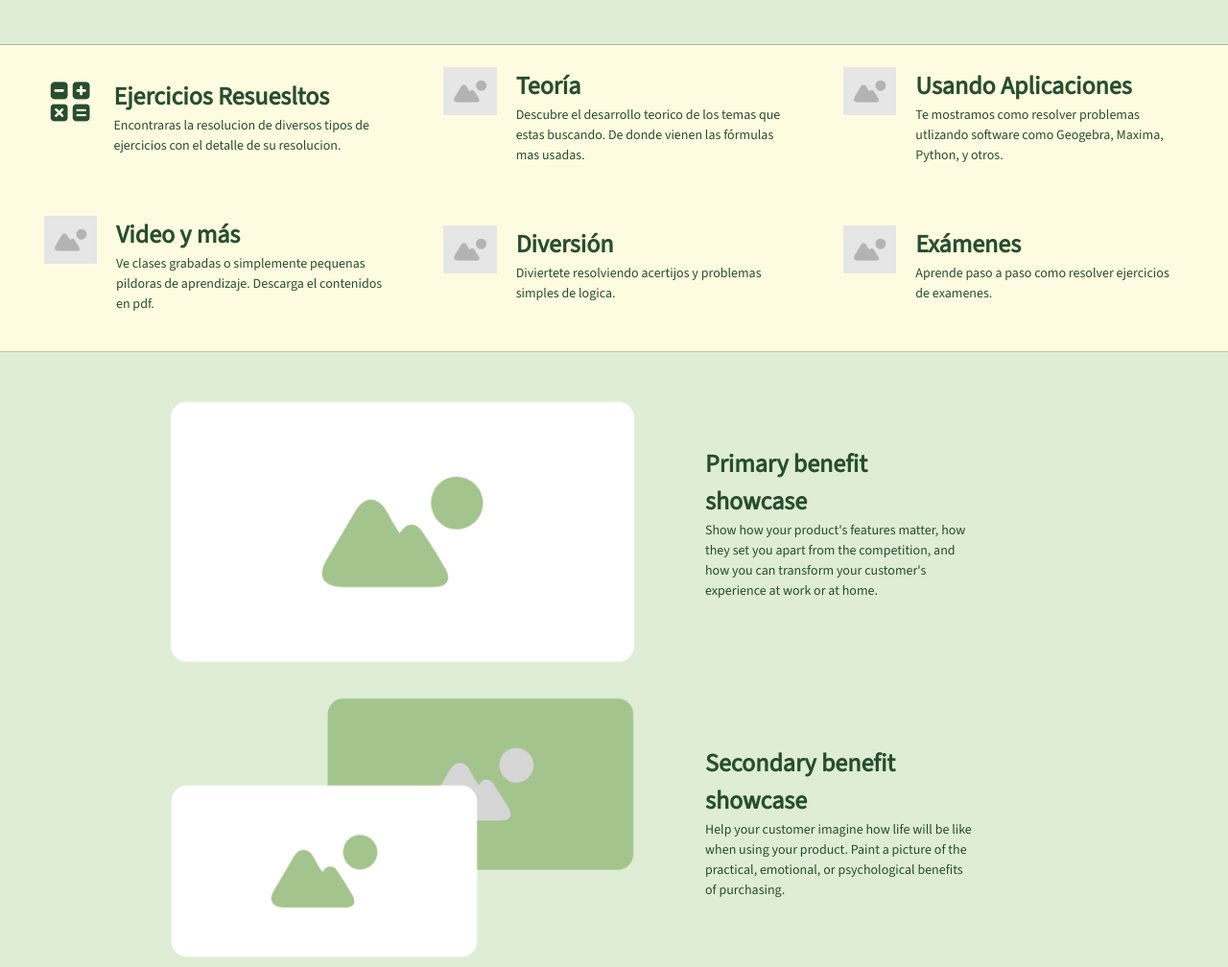
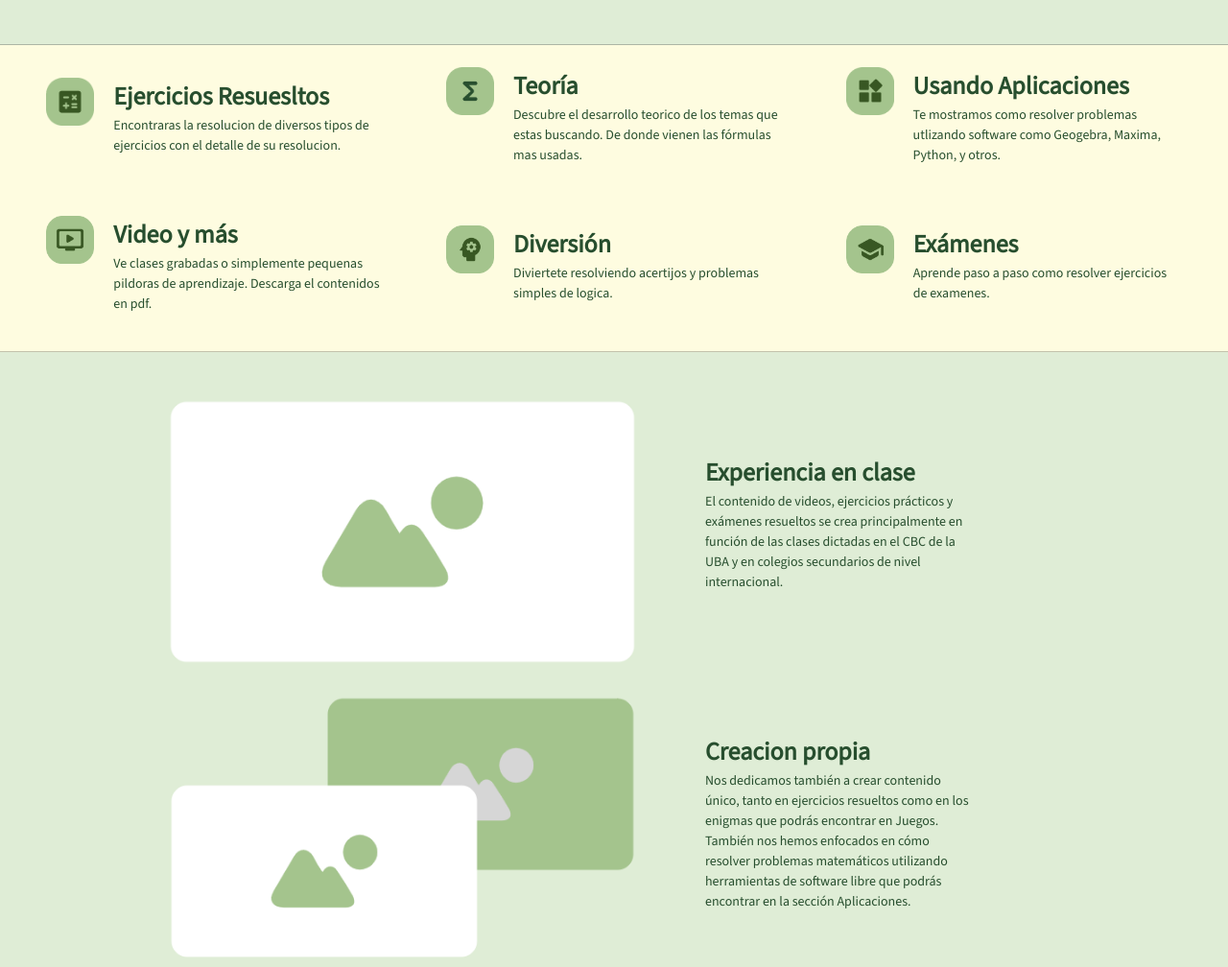
Before and after one commit to tefmail/coder_desarrolloweb, a website: page index.html in a window 1280 px wide. Shown: the part 355-1363 px from the top of the page at 96% size. Drawn offline with nearby package versions, Linux system fonts and the light colour scheme.

Commit message:
Corrijo iconos e imagenes

```diff
--- a/index.html
+++ b/index.html
@@ -92,7 +92,7 @@
         <!-- ******** INICIO BENEFICIOS ******************** -->
         <section class="beneficios">
             <div class="bloque">
-                <img src="./media/Ejercicios Resuesltos.png" alt="icono Ejercicios Resueltos">
+                <img src="./media/ejercicios_resuesltos.png" alt="icono Ejercicios Resueltos">
                 <div class="bullet">
                     Ejercicios Resuesltos
                     <p class="destacado">
@@ -102,7 +102,7 @@
 
             </div>
             <div class="bloque">
-                <img src="./media/imagen.png" alt="icono Teoria">
+                <img src="./media/sumatoria.png" alt="icono Teoria">
                 <div class="bullet">
                     Teoría
                     <p class="destacado">
@@ -112,7 +112,7 @@
                 </div>
             </div>
             <div class="bloque">
-                <img src="./media/imagen.png" alt="icono Usando Aplicaciones">
+                <img src="./media/aplicaciones.png" alt="icono Usando Aplicaciones">
                 <div class="bullet">
                     Usando Aplicaciones
                     <p class="destacado">
@@ -122,7 +122,7 @@
             </div>
 
             <div class="bloque">
-                <img src="./media/imagen.png" alt="icono Videos">
+                <img src="./media/videos.png" alt="icono Videos">
                 <div class="bullet">
                     Video y más
                     <p class="destacado">
@@ -132,7 +132,7 @@
                 </div>
             </div>
             <div class="bloque">
-                <img src="./media/imagen.png" alt="icono Diversion">
+                <img src="./media/diversion.png" alt="icono Diversion">
                 <div class="bullet">
                     Diversión
                     <p class="destacado">
@@ -141,7 +141,7 @@
                 </div>
             </div>
             <div class="bloque">
-                <img src="./media/imagen.png" alt="icono Examenes">
+                <img src="./media/examenes.png" alt="icono Examenes">
                 <div class="bullet">
                     Exámenes
                     <p class="destacado">
@@ -160,10 +160,9 @@
             <div class="item_propaganda">
 
                 <div class="bullet">
-                    Primary benefit showcase
+                    Experiencia en clase
                     <p class="destacado">
-                        Show how your product's features matter, how they set you apart from the competition, and how
-                        you can transform your customer's experience at work or at home.
+                        El contenido de videos, ejercicios prácticos y exámenes resueltos se crea principalmente en función de las clases dictadas en el CBC de la UBA y en colegios secundarios de nivel internacional.
                     </p>
                 </div>
             </div>
@@ -171,10 +170,9 @@
             <img class="item_propaganda" src="./media/imagen2.png" alt="Adrian en clases virtuales">
             <div class="item_propaganda">
                 <div class="bullet">
-                    Secondary benefit showcase
+                    Creacion propia
                     <p class="destacado">
-                        Help your customer imagine how life will be like when using your product. Paint a picture of the
-                        practical, emotional, or psychological benefits of purchasing.
+                        Nos dedicamos también a crear contenido único, tanto en ejercicios resueltos como en los enigmas que podrás encontrar en Juegos. También nos hemos enfocados en cómo resolver problemas matemáticos utilizando herramientas de software libre que podrás encontrar en la sección Aplicaciones.
                     </p>
                 </div>
             </div>
```
Also changed, not shown: pages/nosotros.html (+1 -1 lines), media/Ejercicios Resuesltos.png (deleted), media/adripizarronverde.jpg (added), media/aplicaciones.png (added), media/diversion.png (added), media/ejercicios_resuesltos.png (added), media/examenes.png (added), media/sumatoria.png (added), media/videos.png (added).
